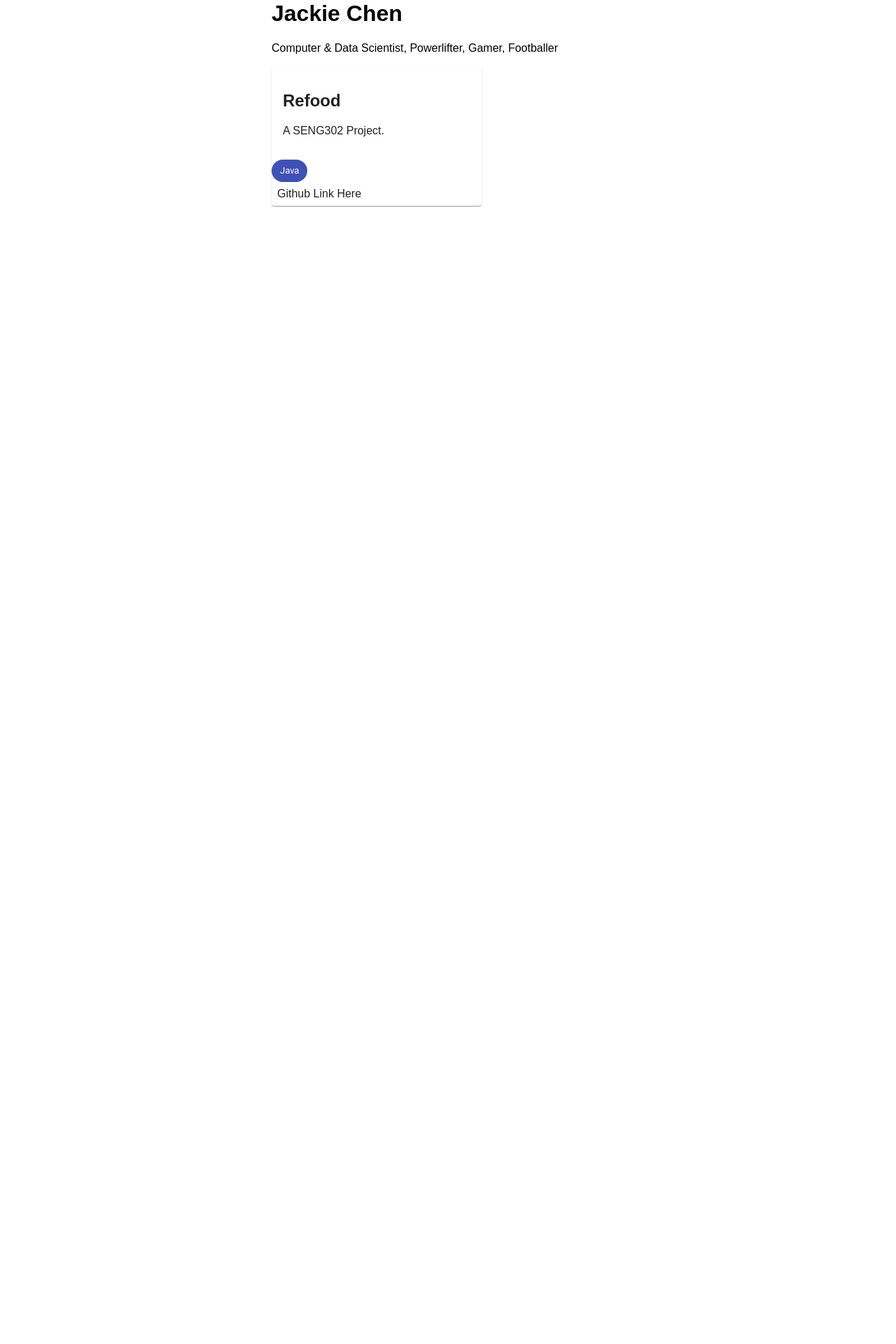
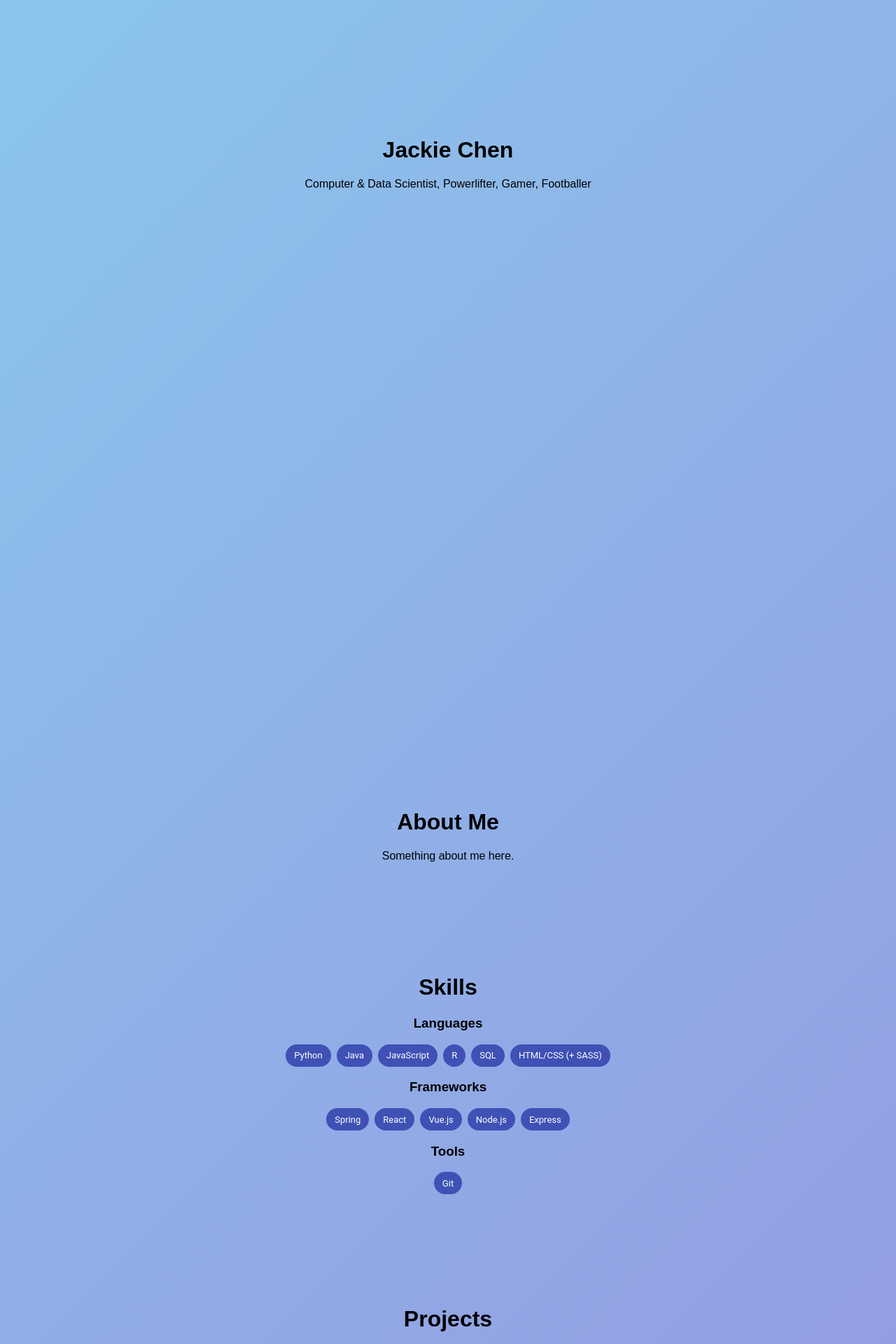
Before and after one commit to bitlii/jackie-chen-website, a React (Create React App) app: page / in a window 1280 px wide. Shown: the part 20-1940 px from the top of the page at 70% size. Before the commit the page ends 800 px from the top, so only its background shows below. Built offline with nearby package versions, Linux system fonts and the light colour scheme; the HTML template or start-up script is replaced by a standard one.

Commit message:
Developed a bit more on each section, testing the waters.

```diff
--- a/src/App.js
+++ b/src/App.js
@@ -1,13 +1,17 @@
 import './App.scss';
 import Landing from "./components/landing";
 import Projects from "./components/projects";
+import Skills from "./components/skills";
+import About from "./components/about";
 import {Container} from "@material-ui/core";
 
 function App() {
   return (
-    <Container className="App" maxWidth="sm">
-      <Landing/>
-      <Projects/>
+    <Container className="app" maxWidth="md">
+        <Landing/>
+        <About/>
+        <Skills/>
+        <Projects/>
     </Container>
   );
 }
--- a/src/App.scss
+++ b/src/App.scss
@@ -1,5 +1,18 @@
 $font-stack: 'Raleway', sans-serif;
 
-.App {
+body {
+  background-color: #8BC6EC;
+  background-image: linear-gradient(135deg, #8BC6EC 0%, #9599E2 100%);
+}
+
+.app {
   font-family: $font-stack;
 }
+
+.section {
+  margin-bottom: 10em;
+}
+
+h1, h2, h3, p {
+  text-align: center;
+}
--- a/src/components/about.js
+++ b/src/components/about.js
@@ -0,0 +1,10 @@
+import {Container} from "@material-ui/core";
+
+export default function About() {
+    return(
+      <Container className="section">
+          <h1> About Me </h1>
+          <p> Something about me here. </p>
+      </Container>
+    );
+}
--- a/src/components/landing.js
+++ b/src/components/landing.js
@@ -1,10 +1,13 @@
-import {Container} from "@material-ui/core";
+import "./landing.scss";
+import {Box, Container} from "@material-ui/core";
 
 export default function Landing() {
     return (
-      <Container>
-          <h1> Jackie Chen </h1>
-          <p> Computer & Data Scientist, Powerlifter, Gamer, Footballer </p>
+      <Container className="landing-section section">
+          <Box className="header">
+              <h1>Jackie Chen</h1>
+              <p> Computer & Data Scientist, Powerlifter, Gamer, Footballer </p>
+          </Box>
       </Container>
     );
 }
--- /dev/null
+++ b/src/components/landing.scss
@@ -0,0 +1,8 @@
+.landing-section {
+  height: 100vh;
+}
+
+.header {
+  text-align: center;
+  margin-top: 25%;
+}
--- a/src/components/projects.js
+++ b/src/components/projects.js
@@ -4,7 +4,8 @@ import {Container, Card, CardContent, CardActions, Chip} from "@material-ui/core
 
 export default function Projects() {
     return (
-        <Container>
+        <Container className="section">
+            <h1> Projects </h1>
             <Card className="card">
                 <CardContent>
                     <h2>Refood</h2>
--- a/src/components/skills.js
+++ b/src/components/skills.js
@@ -0,0 +1,35 @@
+import React from 'react';
+import "./skills.scss";
+import {Chip, Container, Divider} from "@material-ui/core";
+
+export default function Skills() {
+    let data = {
+        languages: ["Python", "Java", "JavaScript", "R", "SQL", "HTML/CSS (+ SASS)"],
+        frameworks: ["Spring", "React", "Vue.js", "Node.js", "Express"],
+        tools: ["Git"],
+    }
+
+    function displayCategory(skills) {
+        return skills.map((skill) => {
+            return <Chip className="skill" label={skill} color="primary"/>
+        });
+    }
+
+    return (
+      <Container className="section">
+          <h1> Skills </h1>
+          <h3> Languages </h3>
+          <div className="category">
+              {displayCategory(data.languages)}
+          </div>
+          <h3> Frameworks </h3>
+          <div className="category">
+              {displayCategory(data.frameworks)}
+          </div>
+          <h3> Tools </h3>
+          <div className="category">
+              {displayCategory(data.tools)}
+          </div>
+      </Container>
+    );
+}
--- /dev/null
+++ b/src/components/skills.scss
@@ -0,0 +1,7 @@
+.category {
+  text-align: center;
+}
+
+.skill {
+  margin: 0 4px;
+}
```
